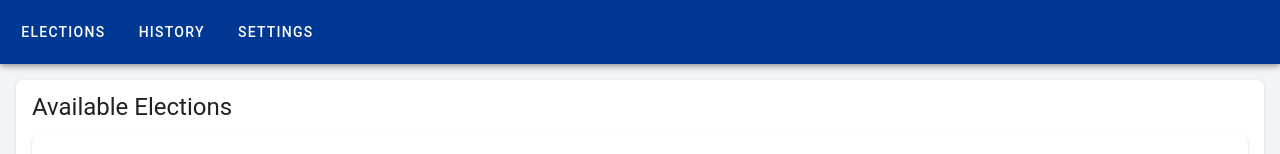
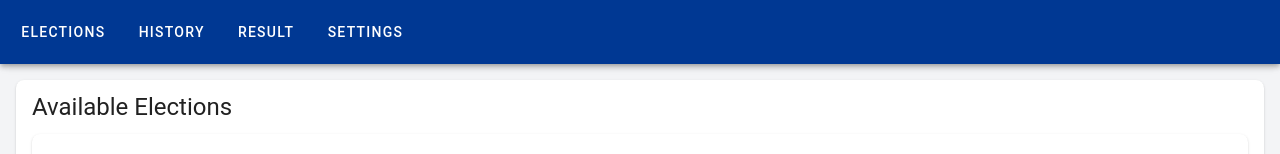
Before and after one commit to rajashnushakya/Voting-System, a Vue app in the folder web/: page /dashboard/voter in a window 1280 px wide. Shown: the top 154 px of the page. Built offline with nearby package versions, Linux system fonts and the light colour scheme; no server answers.

Commit message:
add: include navigation button for Voter Result in VoterDashboard

```diff
--- a/web/src/components/VoterDashboard.vue
+++ b/web/src/components/VoterDashboard.vue
@@ -3,6 +3,7 @@
     <v-app-bar style="background-color: #003893;">
     <v-btn @click="navigateTo('elections')" style="color: white;">Elections</v-btn>
     <v-btn @click="navigateTo('history')" style="color: white;">History</v-btn>
+    <v-btn @click="navigateTo('Result')" style="color: white;">Result</v-btn>
     <v-menu offset-y>
     <template v-slot:activator="{ props }">
       <v-btn v-bind="props" style="color: white;">Settings </v-btn>
@@ -100,7 +101,10 @@ const navigateTo = (tab: string) => {
       router.push('/dashboard/voter'); break;
     case 'history':
       router.push('/vote/history'); break;
+    case 'Result':
+      router.push('/voter/result'); break;
   }
+
 };
 
 interface Election {
```
